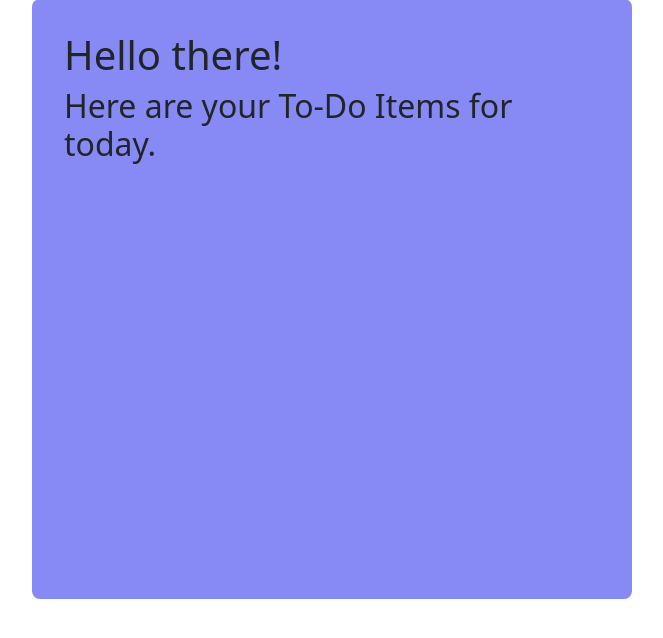
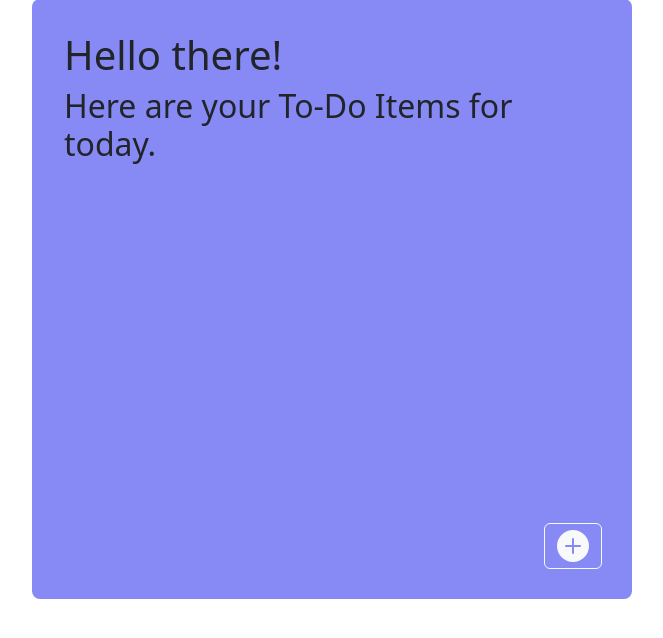
Before and after one commit to waffledood/personal-projects, a Django app: page /todo/ in a window 1280 px wide. Shown: the part 101-739 px from the top of the page, without its empty margins (308-971 px from the left). Run offline with Django 4.2, Linux system fonts and the light colour scheme; data that the repository does not hold is empty.

Commit message:
Create addTodoItemButton

```diff
--- a/todo-django/todo_django/static/todo_django/style.css
+++ b/todo-django/todo_django/static/todo_django/style.css
@@ -48,6 +48,14 @@ main {
   background-color: var(--pri-purple-accent);
 }
 
+.bottom-5 {
+  bottom: 5%;
+}
+
+.end-5 {
+  right: 5%;
+}
+
 /* Checkbox Styling */
 [type="checkbox"] {
   width: 1.5rem;
--- a/todo-django/todo_django/templates/todo_django/index.html
+++ b/todo-django/todo_django/templates/todo_django/index.html
@@ -15,7 +15,7 @@
   </head>
 
   <body class="d-flex flex-column justify-content-center align-items-center vw-100 vh-100">
-    <main class="d-flex flex-column p-3 rounded-3" style="width: 600px; height: 600px;">
+    <main class="d-flex flex-column p-3 rounded-3 position-relative" style="width: 600px; height: 600px;">
       <header class="p-3">
         <h1>Hello there!</h1>
         <h2>Here are your To-Do Items for today.</h2>
@@ -30,6 +30,11 @@
           {% endfor %}
         </div>
       </div>
+      <button id="addTodoItemButton" type="button" class="btn btn-outline-light position-absolute bottom-5 end-5">
+        <svg xmlns="http://www.w3.org/2000/svg" width="32" height="32" fill="currentColor" class="bi bi-plus-circle-fill" viewBox="0 0 16 16">
+          <path d="M16 8A8 8 0 1 1 0 8a8 8 0 0 1 16 0M8.5 4.5a.5.5 0 0 0-1 0v3h-3a.5.5 0 0 0 0 1h3v3a.5.5 0 0 0 1 0v-3h3a.5.5 0 0 0 0-1h-3z"/>
+        </svg>
+      </button>
     </main>
   </body>
 
```
